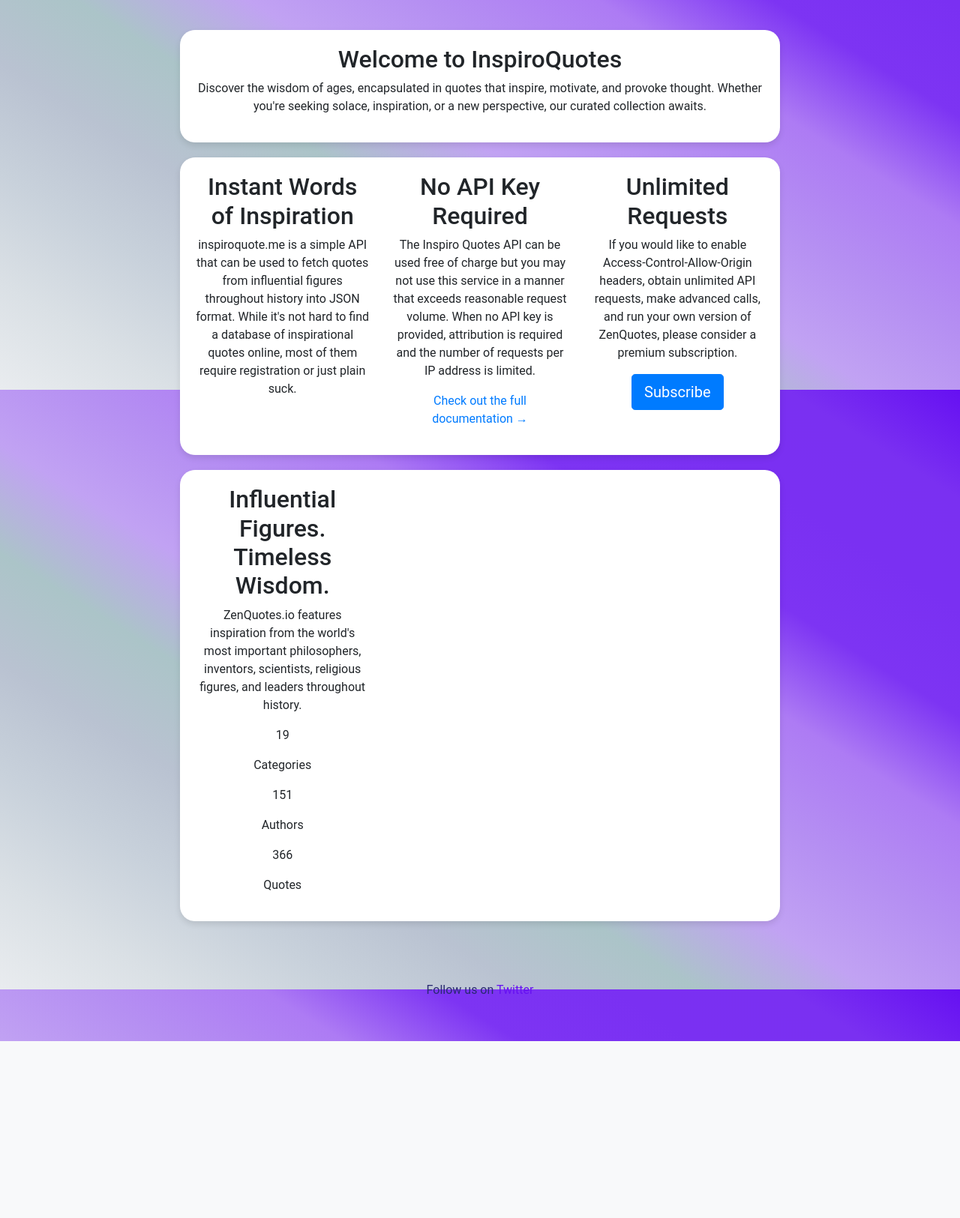
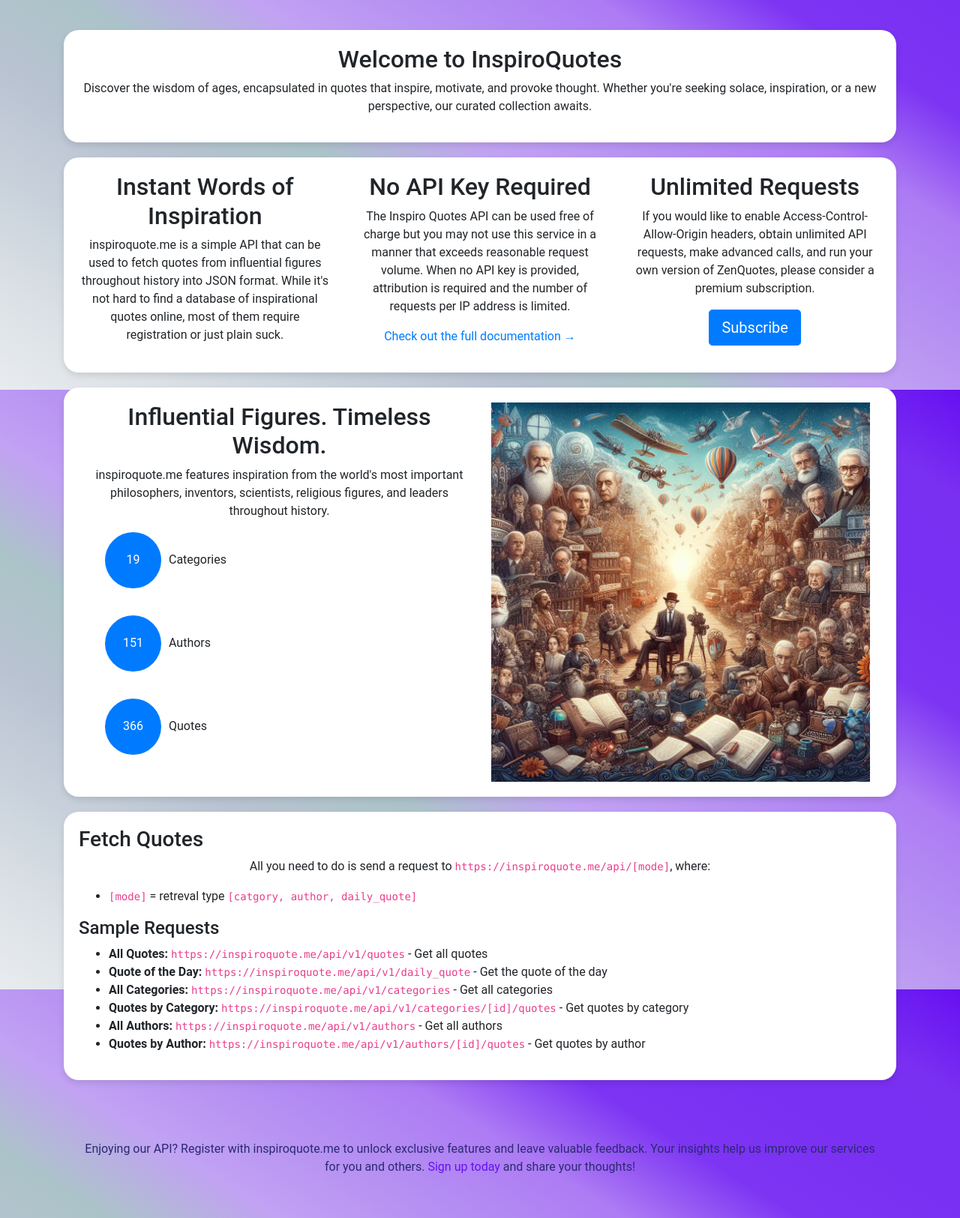
Before and after one commit to houcine200/InspiroQuote, a Flask app: page / in a window 1280 px wide. Shown: the part 280-1905 px from the top of the page at 75% size. Before the commit the page ends 1669 px from the top, so only its background shows below. Run offline with Flask 3, Linux system fonts and the light colour scheme; some libraries are stand-ins or nearby versions.

Commit message:
home update html css nd imge

```diff
--- a/web_dynamic/static/styles/home.css
+++ b/web_dynamic/static/styles/home.css
@@ -32,7 +32,7 @@
     border-radius: 20px;
     box-shadow: 0 4px 8px rgba(0,0,0,0.1);
     width: 100%;
-    max-width: 800px; /* Adjust based on the content width */
+    /* Adjust based on the content width */
     margin-bottom: 20px; /* Space between sections if you add more */
 }
 
@@ -72,3 +72,36 @@
     border-left: 5px solid #4c51bf;
     box-shadow: 0 2px 4px rgba(0, 0, 0, 0.05);
 }
+
+.image {
+    width: 100%; /* Set the maximum width of the image to 100% of its container */
+    height: auto; /* Maintain the aspect ratio of the image */
+    display: block; /* Ensure the image is displayed as a block element */
+    margin: 0 auto; /* Center the image horizontally */
+    text-align: right;
+}
+
+.counter {
+    display: flex;
+    flex-direction: column;
+}
+
+.counter-item {
+    display: flex;
+    align-items: center;
+    margin-bottom: 20px; /* Increased margin for more space */
+    margin-left: 20px;
+}
+
+.counter-count {
+    width: 75px; /* Adjust as needed */
+    height: 75px; /* Adjust as needed */
+    border-radius: 50%; /* Ensures circular shape */
+    background-color: #007bff; /* Change this color as needed */
+    color: #fff;
+    font-size: 16px; /* Adjust as needed */
+    display: flex;
+    justify-content: center;
+    align-items: center;
+    margin-right: 10px; /* Adjust as needed */
+}
--- a/web_dynamic/templates/home.html
+++ b/web_dynamic/templates/home.html
@@ -29,7 +29,7 @@
             <p>Discover the wisdom of ages, encapsulated in quotes that inspire, motivate, and provoke thought. Whether you're seeking solace, inspiration, or a new perspective, our curated collection awaits.</p>
         </section>
 
-        <!-- First Landing Page Section -->
+        <!-- First Landing Page Section  ha fin tzid dakchi dyalk-->
         <section class="landing">
             <div class="row">
                 <div class="col-lg-4">
@@ -39,41 +39,89 @@
                 <div class="col-lg-4">
                     <h2>No API Key Required</h2>
                     <p>The Inspiro Quotes API can be used free of charge but you may not use this service in a manner that exceeds reasonable request volume. When no API key is provided, attribution is required and the number of requests per IP address is limited.</p>
-                    <p><a href="https://docs.zenquotes.io/zenquotes-documentation/">Check out the full documentation&nbsp;&rarr;</a></p>
+                    <p><a href="https://docs.inspiroquote.me/zenquotes-documentation/">Check out the full documentation&nbsp;&rarr;</a></p>
                 </div>
                 <div class="col-lg-4">
                     <h2>Unlimited Requests</h2>
                     <p>If you would like to enable Access-Control-Allow-Origin headers, obtain unlimited API requests, make advanced calls, and run your own version of ZenQuotes, please consider a premium subscription.</p>
-                    <p><a class="btn btn-lg btn-primary" href="https://my.zenquotes.io/" role="button">Subscribe</a></p>
+                    <p><a class="btn btn-lg btn-primary" href="https://my.inspiroquote.me/" role="button">Subscribe</a></p>
                 </div>
             </div>
         </section>
+        <!-- 7add hna-->
 
-        <!-- Second Landing Page Section -->
         <section class="landing">
+            <div class="container">
                 <div class="row">
-                <div class="col-lg-4">
+                    <div class="col-lg-6">
                         <h2>Influential Figures. Timeless Wisdom.</h2>
-                    <p>ZenQuotes.io features inspiration from the world's most important philosophers, inventors, scientists, religious figures, and leaders throughout history.</p>
+                        <p>inspiroquote.me features inspiration from the world's most important philosophers, inventors, scientists, religious figures, and leaders throughout history.</p>
                         <div class="counter">
+                            <div class="counter-item">
                                 <p class="counter-count">19</p>
                                 <p class="employee-p">Categories</p>
                             </div>
-                    <div class="counter">
+                            <div class="counter-item">
                                 <p class="counter-count">151</p>
                                 <p class="customer-p">Authors</p>
                             </div>
-                    <div class="counter">
+                            <div class="counter-item">
                                 <p class="counter-count">366</p>
                                 <p class="design-p">Quotes</p>
                             </div>
                         </div>
                     </div>
+                    <div class="col-lg-6 d-flex justify-content-end">
+                        <img src="../static/images/filename.jpg" class="image">
+                    </div>
+                </div>
+            </div>
+        </section>
+
+        <section>
+            <div class="fetch-quotes">
+                <h3>Fetch Quotes</h3>
+                <p>All you need to do is send a request to <code>https://inspiroquote.me/api/[mode]</code>, where:</p>
+                <ul>
+                    <li><code>[mode]</code> = retreval type <code>[catgory, author, daily_quote]</code></li>
+                </ul>
+                <h4>Sample Requests</h4>
+<ul>
+    <li>
+        <strong>All Quotes:</strong>
+        <code>https://inspiroquote.me/api/v1/quotes</code> - Get all quotes
+    </li>
+    <li>
+        <strong>Quote of the Day:</strong>
+        <code>https://inspiroquote.me/api/v1/daily_quote</code> - Get the quote of the day
+    </li>
+    <li>
+        <strong>All Categories:</strong>
+        <code>https://inspiroquote.me/api/v1/categories</code> - Get all categories
+    </li>
+    <li>
+        <strong>Quotes by Category:</strong>
+        <code>https://inspiroquote.me/api/v1/categories/[id]/quotes</code> - Get quotes by category
+    </li>
+    <li>
+        <strong>All Authors:</strong>
+        <code>https://inspiroquote.me/api/v1/authors</code> - Get all authors
+    </li>
+    <li>
+        <strong>Quotes by Author:</strong>
+        <code>https://inspiroquote.me/api/v1/authors/[id]/quotes</code> - Get quotes by author
+    </li>
+    <!-- Add more sample requests as needed -->
+</ul>
+            </div>
         </section>
     </main>
 
     <footer>
-        <p>Follow us on <a href="https://twitter.com/BrainyQuote" target="_blank" rel="noopener noreferrer">Twitter</a></p>
+        <p>Enjoying our API? Register with inspiroquote.me to unlock exclusive features
+            and leave valuable feedback. Your insights help us improve our services for
+            you and others. <a href="http://localhost:5000/register">Sign up today</a>
+            and share your thoughts!</p>
     </footer>
 </body>
 </html>
```
Also changed, not shown: web_dynamic/static/images/filename.jpg (added). Lines whose indentation alone changed are shown as unchanged.
